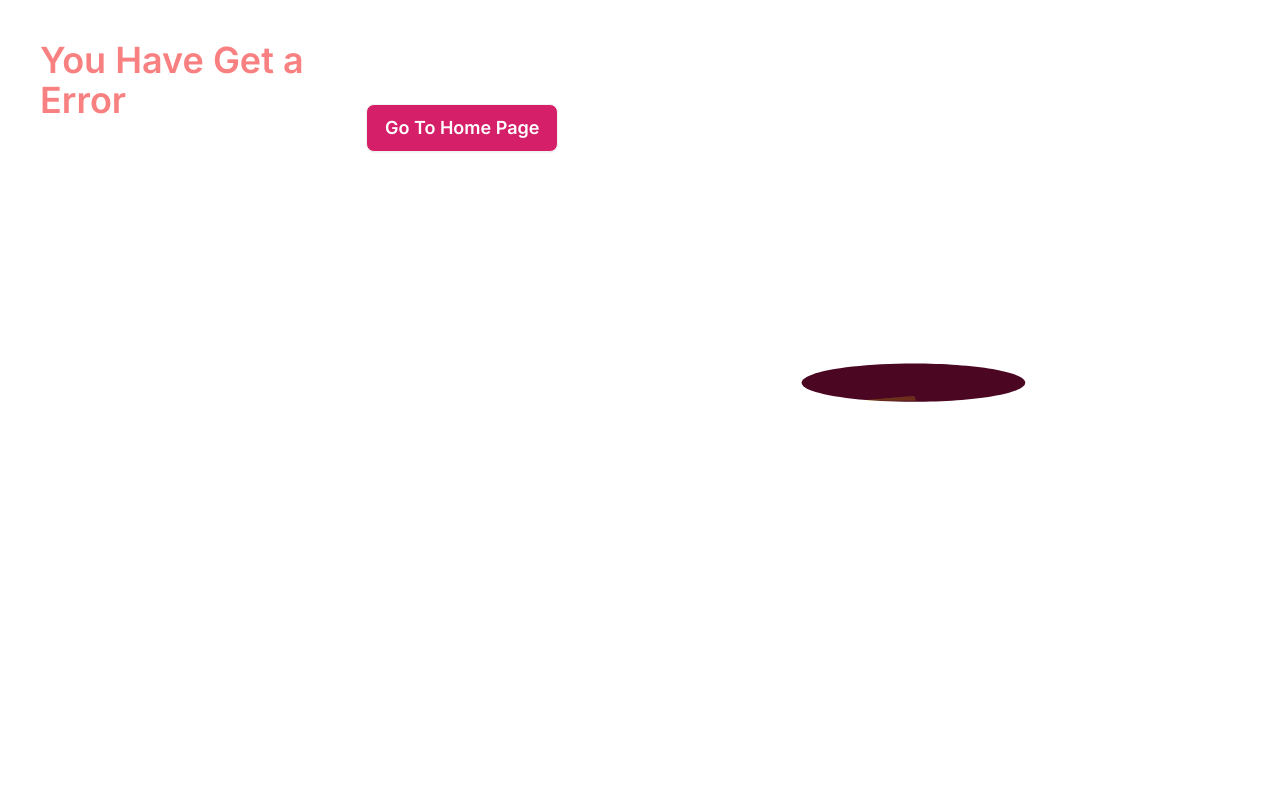
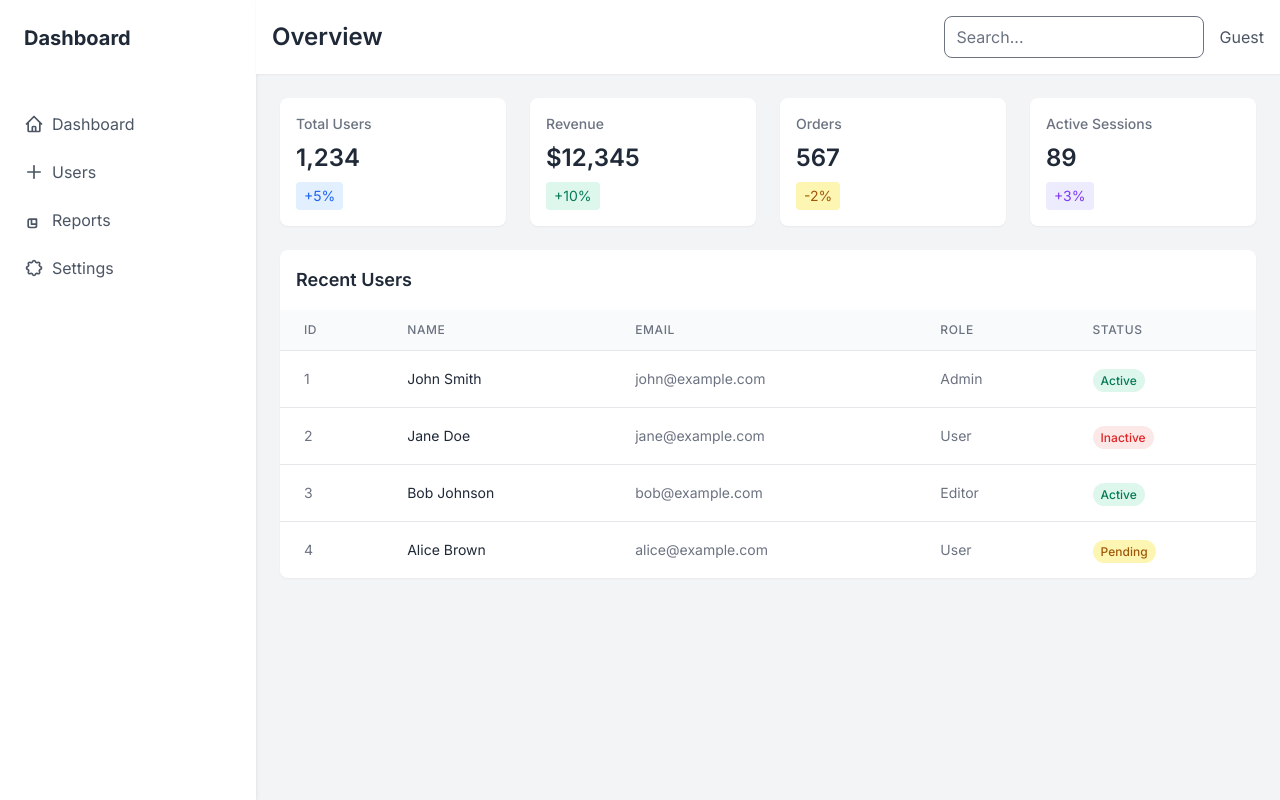
Before and after one commit to minhaj-uddin-arif-23/service-review-project-update, a React (Vite) app: page /dashboard in a window 1280 px wide. Built offline with nearby package versions, Linux system fonts and the light colour scheme; no server answers.

Commit message:
added to dashboard design with customize

```diff
--- a/src/Components/Navbar.jsx
+++ b/src/Components/Navbar.jsx
@@ -1,8 +1,8 @@
-import React, { useContext, useState } from "react";
+import { useContext, useState } from "react";
 import { NavLink } from "react-router-dom";
 import { SiBackendless } from "react-icons/si";
 import { AuthContext } from "../Shared_Context/AuthProvider";
-import { FcServices } from "react-icons/fc";
+// import { FcServices } from "react-icons/fc";
 import { IoIosArrowDropdownCircle } from "react-icons/io";
 export default function Navbar() {
   const { user, signout } = useContext(AuthContext);
@@ -94,14 +94,14 @@ export default function Navbar() {
           My Reviews
         </NavLink>
       </li>
-      <li>
+      {/* <li>
         <button
           onClick={signout}
           className="btn  btn-outline md:text-white btn-sm rounded-full font-semibold md:ml-4 lg:ml-4 mt-1 md:mt-3"
         >
           Logout
         </button>
-    </li>
+      </li> */}
     </>
   );
 
@@ -121,8 +121,8 @@ export default function Navbar() {
           {user ? afterLogin : beforeLogin}
           {user && (
             <li>
-              <details>
-                <summary>
+              <details className="dropdown dropdown-end">
+                <summary className="cursor-pointer">
                   <div className="avatar">
                     <div
                       title={user?.displayName}
@@ -136,6 +136,24 @@ export default function Navbar() {
                     </div>
                   </div>
                 </summary>
+                <ul className="menu dropdown-content p-2 shadow bg-black rounded-box w-40 text-white">
+                  <li>
+                    <NavLink
+                      to="/dashboard"
+                      className="hover:bg-lime-700 rounded-md px-2 py-1"
+                    >
+                      Dashboard
+                    </NavLink>
+                  </li>
+                  <li>
+                    <button
+                      onClick={signout}
+                      className="w-full text-left hover:bg-red-600 rounded-md px-2 py-1"
+                    >
+                      Logout
+                    </button>
+                  </li>
+                </ul>
               </details>
             </li>
           )}
@@ -155,8 +173,8 @@ export default function Navbar() {
               {user ? afterLogin : beforeLogin}
               {user && (
                 <li>
-                  <details>
-                    <summary>
+                  <details className="dropdown dropdown-end">
+                    <summary className="cursor-pointer">
                       <div className="avatar">
                         <div
                           title={user?.displayName}
@@ -170,6 +188,24 @@ export default function Navbar() {
                         </div>
                       </div>
                     </summary>
+                    <ul className="menu dropdown-content p-2 shadow bg-black rounded-box w-40 text-white">
+                      <li>
+                        <NavLink
+                          to="/dashboard"
+                          className="hover:bg-lime-700 rounded-md px-2 py-1"
+                        >
+                          Dashboard
+                        </NavLink>
+                      </li>
+                      <li>
+                        <button
+                          onClick={signout}
+                          className="w-full text-left hover:bg-red-600 rounded-md px-2 py-1"
+                        >
+                          Logout
+                        </button>
+                      </li>
+                    </ul>
                   </details>
                 </li>
               )}
--- /dev/null
+++ b/src/dashboard/Dashboard.jsx
@@ -0,0 +1,15 @@
+import Header from "./Header";
+import MainContent from "./MainContent";
+import Sidebar from "./Sidebar";
+
+export default function Dashboard() {
+  return (
+    <div className="flex h-screen bg-gray-100">
+      <Sidebar />
+      <div className="flex-1 flex flex-col">
+        <Header />
+        <MainContent />
+      </div>
+    </div>
+  );
+}
--- /dev/null
+++ b/src/dashboard/DataTable.jsx
@@ -0,0 +1,53 @@
+// DataTable.jsx
+export default function DataTable() {
+  const data = [
+    { id: 1, name: 'John Smith', email: 'john@example.com', role: 'Admin', status: 'Active' },
+    { id: 2, name: 'Jane Doe', email: 'jane@example.com', role: 'User', status: 'Inactive' },
+    { id: 3, name: 'Bob Johnson', email: 'bob@example.com', role: 'Editor', status: 'Active' },
+    { id: 4, name: 'Alice Brown', email: 'alice@example.com', role: 'User', status: 'Pending' },
+  ];
+
+  return (
+    <div className="bg-white rounded-lg shadow-sm overflow-hidden">
+      <div className="p-4">
+        <h2 className="text-lg font-semibold text-gray-800">Recent Users</h2>
+      </div>
+      <div className="overflow-x-auto">
+        <table className="min-w-full divide-y divide-gray-200">
+          <thead className="bg-gray-50">
+            <tr>
+              <th className="px-6 py-3 text-left text-xs font-medium text-gray-500 uppercase tracking-wider">ID</th>
+              <th className="px-6 py-3 text-left text-xs font-medium text-gray-500 uppercase tracking-wider">Name</th>
+              <th className="px-6 py-3 text-left text-xs font-medium text-gray-500 uppercase tracking-wider">Email</th>
+              <th className="px-6 py-3 text-left text-xs font-medium text-gray-500 uppercase tracking-wider">Role</th>
+              <th className="px-6 py-3 text-left text-xs font-medium text-gray-500 uppercase tracking-wider">Status</th>
+            </tr>
+          </thead>
+          <tbody className="bg-white divide-y divide-gray-200">
+            {data.map((item) => (
+              <tr key={item.id} className="hover:bg-gray-50">
+                <td className="px-6 py-4 whitespace-nowrap text-sm text-gray-500">{item.id}</td>
+                <td className="px-6 py-4 whitespace-nowrap text-sm text-gray-800">{item.name}</td>
+                <td className="px-6 py-4 whitespace-nowrap text-sm text-gray-500">{item.email}</td>
+                <td className="px-6 py-4 whitespace-nowrap text-sm text-gray-500">{item.role}</td>
+                <td className="px-6 py-4 whitespace-nowrap">
+                  <span
+                    className={`px-2 py-1 text-xs font-medium rounded-full ${
+                      item.status === 'Active'
+                        ? 'bg-green-100 text-green-600'
+                        : item.status === 'Inactive'
+                        ? 'bg-red-100 text-red-600'
+                        : 'bg-yellow-100 text-yellow-600'
+                    }`}
+                  >
+                    {item.status}
+                  </span>
+                </td>
+              </tr>
+            ))}
+          </tbody>
+        </table>
+      </div>
+    </div>
+  );
+}
--- /dev/null
+++ b/src/dashboard/Header.jsx
@@ -0,0 +1,61 @@
+import { useContext } from "react";
+import { AuthContext } from "../Shared_Context/AuthProvider";
+
+export default function Header() {
+  const { user, signout } = useContext(AuthContext);
+
+  return (
+    <header className="bg-white shadow-sm p-4 flex justify-between items-center">
+      <h1 className="text-2xl font-semibold text-gray-800">Overview</h1>
+      <div className="flex items-center space-x-4">
+        <input
+          type="text"
+          placeholder="Search..."
+          className="px-3 py-2 border rounded-lg focus:outline-none focus:ring-2 focus:ring-blue-500"
+        />
+        <div className="flex items-center space-x-2">
+          {user ? (
+            <div className="dropdown dropdown-end">
+              <div tabIndex={0} role="button" className="cursor-pointer">
+                <div className="avatar">
+                  <div className="w-10 rounded-full ring ring-blue-200 ring-offset-2">
+                    <img
+                      src={user?.photoURL || "https://via.placeholder.com/32"}
+                      alt="User Avatar"
+                      referrerPolicy="no-referrer"
+                      className="object-cover"
+                    />
+                  </div>
+                </div>
+              </div>
+              <ul
+                tabIndex={0}
+                className="dropdown-content menu p-2 shadow bg-white rounded-box w-52 mt-2"
+              >
+                <li className="px-3 py-2 text-gray-800 font-medium">
+                  {user?.displayName || "User"}
+                </li>
+                <li>
+                  <a className="text-gray-600 hover:bg-gray-100">Profile</a>
+                </li>
+                <li>
+                  <a className="text-gray-600 hover:bg-gray-100">Settings</a>
+                </li>
+                <li>
+                  <button
+                    onClick={signout}
+                    className="w-full  hover:bg-red-600 rounded-md px-2 py-1 ml-2 hover:text-white"
+                  >
+                    Logout
+                  </button>
+                </li>
+              </ul>
+            </div>
+          ) : (
+            <span className="text-gray-600">Guest</span>
+          )}
+        </div>
+      </div>
+    </header>
+  );
+}
--- /dev/null
+++ b/src/dashboard/MainContent.jsx
@@ -0,0 +1,17 @@
+import DataTable from "./DataTable";
+import StatsCard from "./StatsCard";
+
+
+export default function MainContent() {
+  return (
+    <main className="flex-1 p-6 overflow-y-auto">
+      <div className="grid grid-cols-1 md:grid-cols-2 lg:grid-cols-4 gap-6 mb-6">
+        <StatsCard title="Total Users" value="1,234" change="+5%" color="blue" />
+        <StatsCard title="Revenue" value="$12,345" change="+10%" color="green" />
+        <StatsCard title="Orders" value="567" change="-2%" color="yellow" />
+        <StatsCard title="Active Sessions" value="89" change="+3%" color="purple" />
+      </div>
+      <DataTable />
+    </main>
+  );
+}
--- /dev/null
+++ b/src/dashboard/Sidebar.jsx
@@ -0,0 +1,31 @@
+// Sidebar.jsx
+export default function Sidebar() {
+  const navItems = [
+    { name: 'Dashboard', icon: 'M3 12l2-2m0 0l7-7 7 7M5 10v10a1 1 0 001 1h3m10-11l2 2m-2-2v10a1 1 0 01-1 1h-3m-6 0a1 1 0 001-1v-4a1 1 0 011-1h2a1 1 0 011 1v4a1 1 0 001 1m-6 0h6' },
+    { name: 'Users', icon: 'M12 4.5v15m7.5-7.5h-15' },
+    { name: 'Reports', icon: 'M9 17v-6h6v6H9zm4 4H7a2 2 0 01-2-2v-6a2 2 0 012-2h6a2 2 0 012 2v6a2 2 0 01-2 2z' },
+    { name: 'Settings', icon: 'M10.325 4.317c.426-1.756 2.924-1.756 3.35 0a1.724 1.724 0 002.573 1.066c1.543-.94 3.31.826 2.37 2.37a1.724 1.724 0 001.065 2.572c1.756.426 1.756 2.924 0 3.35a1.724 1.724 0 00-1.066 2.573c.94 1.543-.826 3.31-2.37 2.37a1.724 1.724 0 00-2.572 1.065c-.426 1.756-2.924 1.756-3.35 0a1.724 1.724 0 00-2.573-1.066c-1.543.94-3.31-.826-2.37-2.37a1.724 1.724 0 00-1.065-2.572c-1.756-.426-1.756-2.924 0-3.35a1.724 1.724 0 001.066-2.573c-.94-1.543.826-3.31 2.37-2.37a1.724 1.724 0 002.572-1.065z' },
+  ];
+
+  return (
+    <div className="w-64 bg-white shadow-md">
+      <div className="p-6">
+        <h2 className="text-xl font-bold text-gray-800">Dashboard</h2>
+      </div>
+      <nav className="mt-6">
+        {navItems.map((item) => (
+          <a
+            key={item.name}
+            href="#"
+            className="flex items-center px-6 py-3 text-gray-600 hover:bg-gray-200 transition-colors"
+          >
+            <svg className="w-5 h-5 mr-2" fill="none" stroke="currentColor" viewBox="0 0 24 24">
+              <path strokeLinecap="round" strokeLinejoin="round" strokeWidth="2" d={item.icon} />
+            </svg>
+            {item.name}
+          </a>
+        ))}
+      </nav>
+    </div>
+  );
+}
--- /dev/null
+++ b/src/dashboard/StatsCard.jsx
@@ -0,0 +1,20 @@
+/* eslint-disable react/prop-types */
+// StatsCard.jsx
+export default function StatsCard({ title, value, change, color }) {
+  const colorStyles = {
+    blue: 'bg-blue-100 text-blue-600',
+    green: 'bg-green-100 text-green-600',
+    yellow: 'bg-yellow-100 text-yellow-600',
+    purple: 'bg-purple-100 text-purple-600',
+  };
+
+  return (
+    <div className="bg-white p-4 rounded-lg shadow-sm">
+      <h3 className="text-sm font-medium text-gray-500">{title}</h3>
+      <p className="text-2xl font-semibold text-gray-800 mt-2">{value}</p>
+      <p className={`text-sm ${colorStyles[color]} mt-2 inline-block px-2 py-1 rounded`}>
+        {change}
+      </p>
+    </div>
+  );
+}
```
Also changed, not shown: src/routers/Protected_Router.jsx (+13 -12 lines), src/routers/Router.jsx (+19 -14 lines), 1 other file (tests, documents, lock files or other folders).
